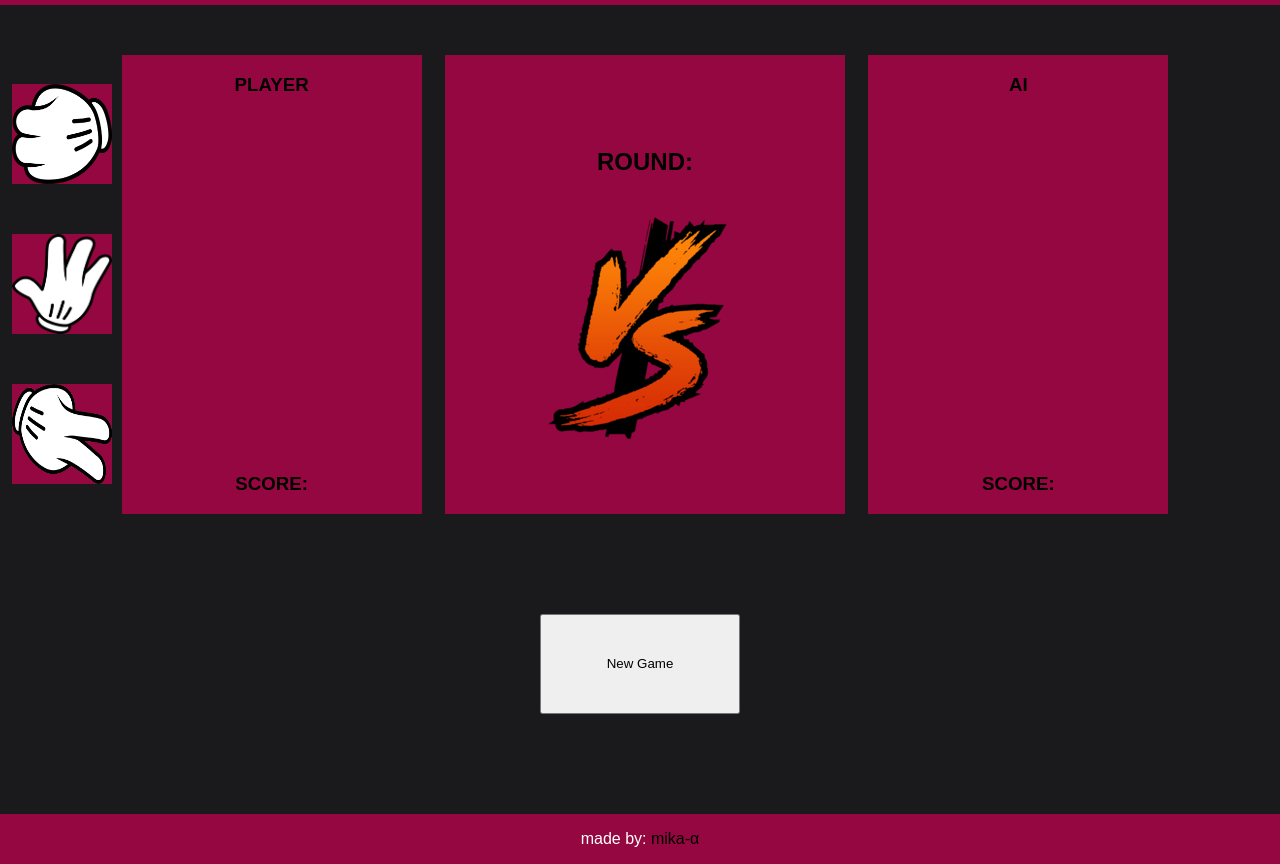
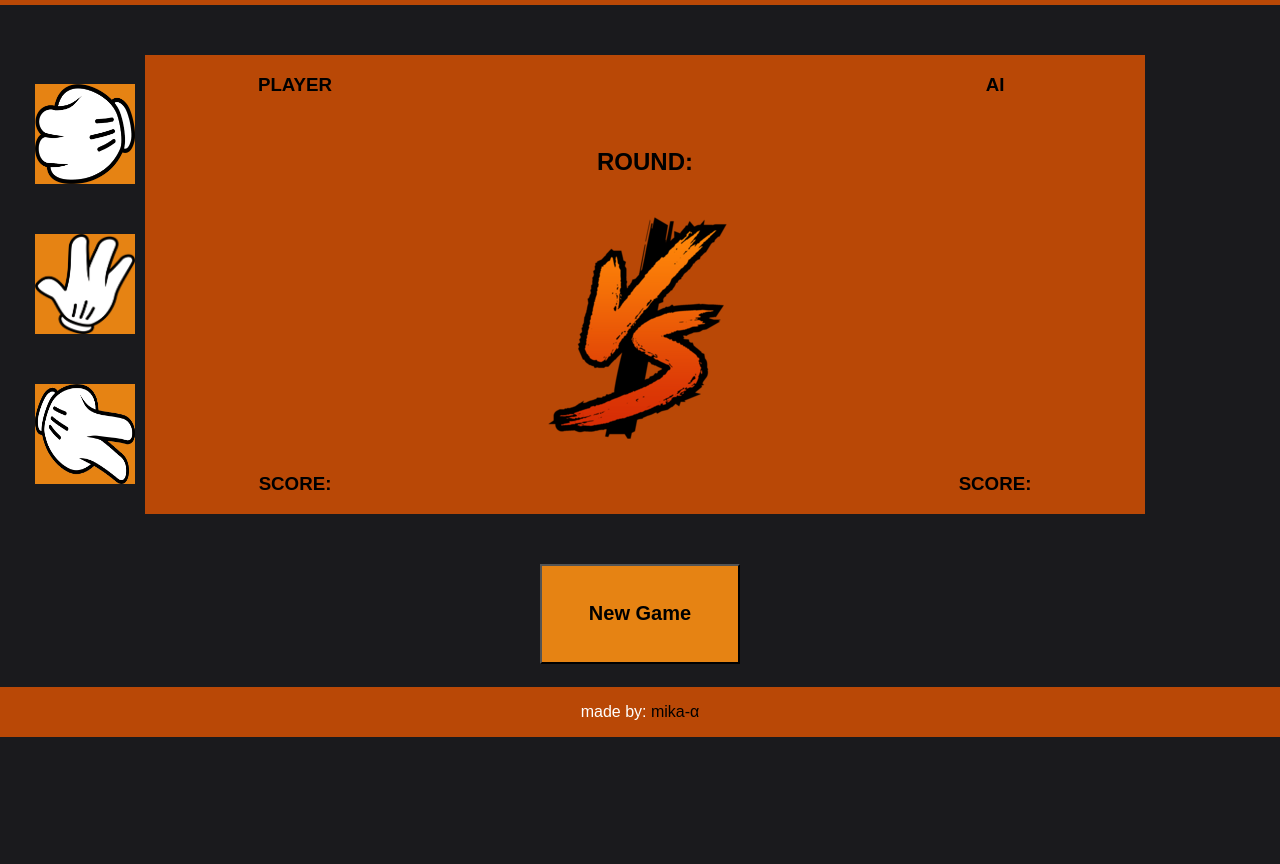
Before and after one commit to mika-alpha/rock-paper-scissors, a plain HTML site: page index.html in a window 1280 px wide. Shown: the part 63-927 px from the top of the page. After the commit the page ends 800 px from the top, so only its background shows below. Drawn offline with Linux system fonts and the light colour scheme.

Commit message:
Wrap main game in a div
It was needed to wrap the main game inside a div, that was
the reason why the footer margin:top wasn't working
it does also look better with the items centered and with
orangeish colors.

```diff
--- a/index.html
+++ b/index.html
@@ -13,6 +13,8 @@
     <div class ="header">
         <h2>Rock vs Paper vs Scissors</h1>
     </div>
+
+    <div class = "body">
 
         <div class ="game">
 
@@ -56,6 +58,8 @@
             <button type="button" id ="new-game"> New Game </button>
         </div>
 
+    </div>
+
     <div class ="footer">
         <p>made by: <a href="https://github.com/mika-alpha">mika-α</a></p>
     </div>
--- a/script.js
+++ b/script.js
@@ -7,46 +7,24 @@ let computerPlay = () => {
 function playRound(playerSelection, computerSelection){
 
     if (playerSelection.toLowerCase() === computerSelection.toLowerCase()){
-        console.log("It's a draw!");
         return 0;
     } else if (playerSelection.toLowerCase() === "paper"){
         if (computerSelection === "scissors"){
-            console.log("You lose! Scissors beats Paper");
             return -1;
         }
     } else if (playerSelection.toLowerCase() === "scissors"){
         if (computerSelection === "rock"){
-            console.log("You lose! Rock beats Scissors");
             return -1;
         }
     } else if (playerSelection.toLowerCase() === "rock"){
         if (computerSelection === "paper"){
-            console.log("You lose! Paper beats Rock");
             return -1;
         }
     }
-    console.log(`You won! ${playerSelection} beats ${computerSelection}`);
     return 1;
 }
 
 function game(){
     let playerScore = 0;
     let computerScore = 0;
-
-    for (let i = 0; i < 5; i++){
-        let result = playRound(prompt("Rock, Papper or Scissors: "), computerPlay());
-        if (result === 1){
-            playerScore++;
-        } else if (result === -1){
-            computerScore++;
-        }
-    }
-
-    if (playerScore > computerScore){
-        return "The player has won!!"
-    } else if (playerScore < computerScore){
-        return "The computer has won!!"
-    } else {
-        return "It's a draw!! no one has won!!"
-    }
 }
--- a/style.css
+++ b/style.css
@@ -5,20 +5,27 @@ body{
     margin: 0;
     background-color: #1A1A1D;
     font-family:"ヒラギノ角ゴ Pro W3", "Hiragino Kaku Gothic Pro",Osaka, "メイリオ", Meiryo, "ＭＳ Ｐゴシック", "MS PGothic", sans-serif;
+    min-height: 100vh;
 }
 
 
 .game,
 .header,
 .footer,
-.low{
+.low,
+.body{
     display: flex;
 }
 
+.body{
+    flex-direction: column;
+    flex: 1;
+    align-items: center;
+}
 .header{
     justify-content: center;
     align-items: center;
-    background-color: #950740;
+    background-color: #b94806;
 }
 
 
@@ -48,14 +55,14 @@ body{
 .pick-panel input{
     width: 100px;
     height: 100px;
-    background-color: #950740;
+    background-color: rgb(230, 131, 19);
 }
 
 .player-panel, .ai-panel, .round-panel{
     display: flex;
     flex-direction: column;
     gap: 20px;
-    background-color: #950740;
+    background-color: #b94806;
     justify-content: center;
     align-items: center;
 }
@@ -70,20 +77,22 @@ body{
 .low{
     justify-content: center;
     align-self: center;
-    margin-top: 50px;
 }
 
 #new-game{
     width: 200px;
     height: 100px;
+    background-color: rgb(230, 131, 19);
+    font-weight: 900;
+    font-size: 20px;
 }
 
 .footer{
     display: flex;
-    background-color: #950740;
+    background-color: #b94806;
     color: white;
     justify-content: center;
-    margin-top: 100px;
+    margin-top: auto;
 }
 
 a:link, a:visited{
```
Lines whose indentation alone changed are shown as unchanged.
